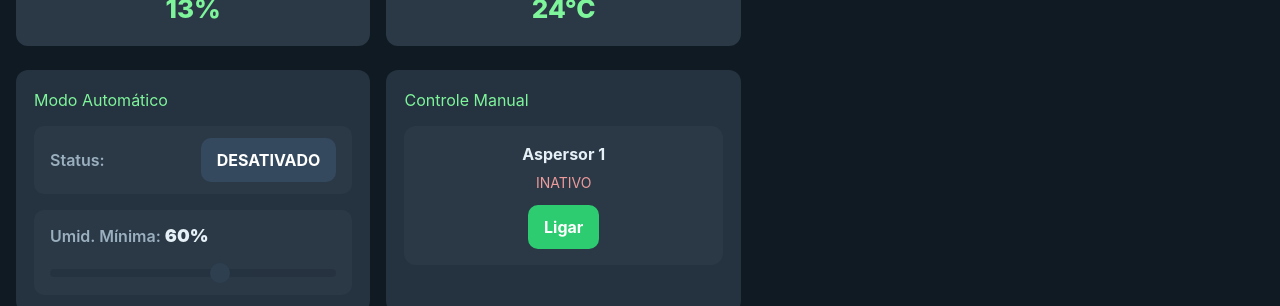
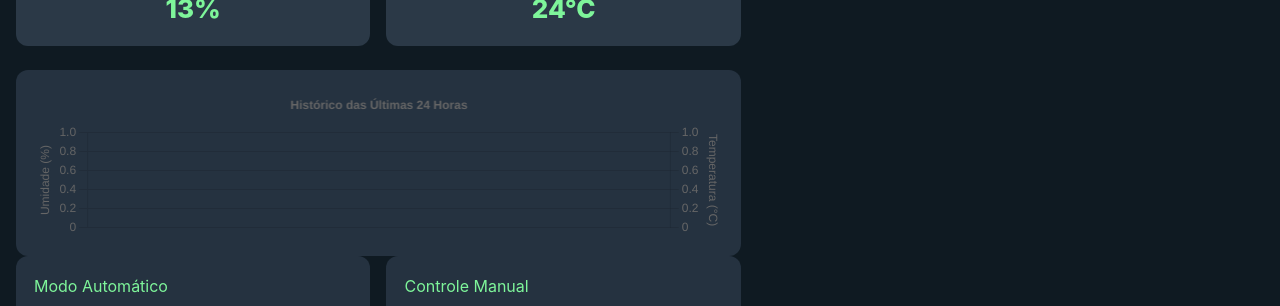
Before and after one commit to JoaoP007/TCC-Horta-Inteligente, a React (Vite) app: page / in a window 1280 px wide. Shown: the part 192-498 px from the top of the page. Built offline with nearby package versions, Linux system fonts and the light colour scheme; no server answers; the database is empty.

Commit message:
criação grafico

```diff
--- a/src/App.jsx
+++ b/src/App.jsx
@@ -2,6 +2,7 @@
 
 import React, { useEffect, useMemo, useState } from "react";
 import "./App.css";
+import HistoryChart from './HistoryChart';
 import { db } from './lib/firebase.js'; // Removi ensureAnonAuth, pois não é usado aqui
 import {
   collection,
@@ -157,6 +158,11 @@ export default function App() {
           <StatCard icon={<span>🌡️</span>} title="Temperatura" value={`${temp}°C`} />
         </section>
 
+ {/* --- Painel de historico --- */}
+        <section className="panel panel-full-width">
+           <HistoryChart />
+        </section>
+
         <section className="grid">
           {/* --- NOVO: Painel do Modo Automático --- */}
           <div className="panel">
```
